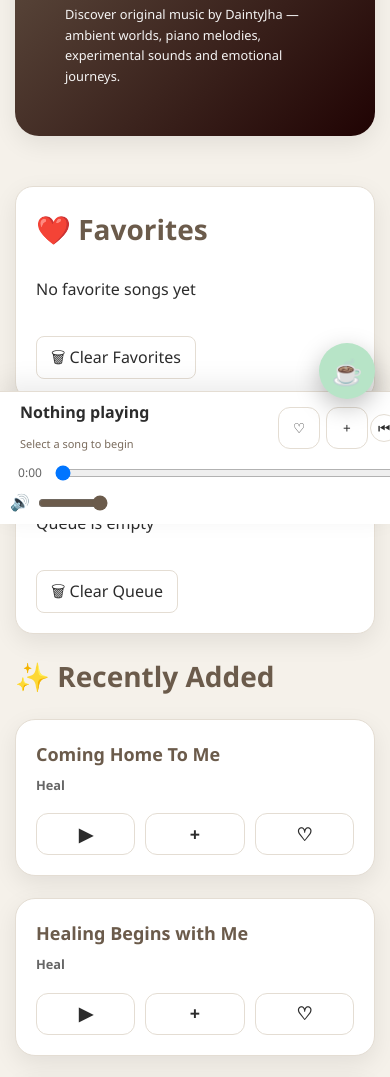
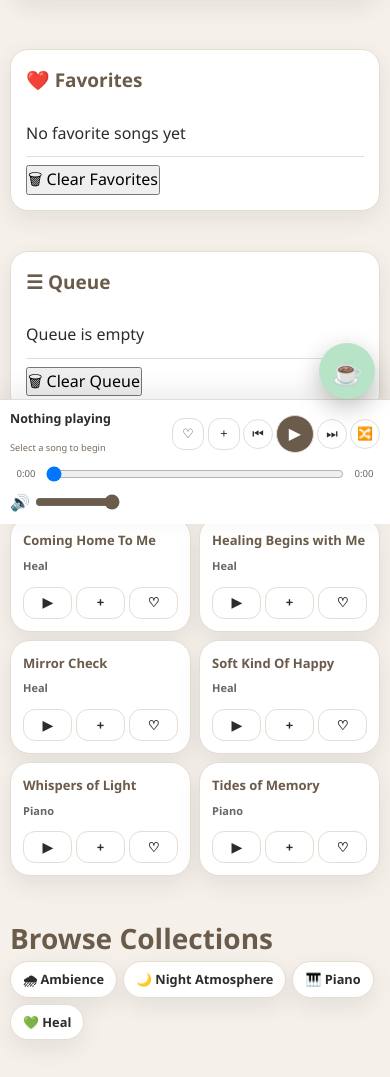
Before and after one commit to Daintyjha/DigiCafe, a plain HTML site: page music.html in a window 390 px wide. Shown: the part 320-1397 px from the top of the page. Drawn offline with Linux system fonts and the light colour scheme.

Commit message:
Update music.css

```diff
--- a/music.css
+++ b/music.css
@@ -1,7 +1,12 @@
 /* DIGICAFE MUSIC */
 *{margin:0;padding:0;box-sizing:border-box}
+
 :root{--bg:#f5f1ea;--surface:#fff;--card:#fff;--text:#2c2c2c;--text-light:#666;--accent:#6b5b4b;--accent-light:#8d7864;--border:#e4ddd3;--shadow:0 8px 25px rgba(0,0,0,.08);--radius:18px;--transition:.25s ease}
-@media(prefers-color-scheme:dark){:root{--bg:#121212;--surface:#1b1b1b;--card:#242424;--text:#f3f3f3;--text-light:#bdbdbd;--accent:#c8b39b;--accent-light:#e0cab5;--border:#343434;--shadow:0 10px 25px rgba(0,0,0,.35)}}
+
+@media(prefers-color-scheme:dark){
+:root{--bg:#121212;--surface:#1b1b1b;--card:#242424;--text:#f3f3f3;--text-light:#bdbdbd;--accent:#9b8068;--accent-light:#b99a7d;--border:#343434;--shadow:0 10px 25px rgba(0,0,0,.35)}
+}
+
 body{background:var(--bg);color:var(--text);font-family:"Segoe UI",Arial,sans-serif;line-height:1.6}
 a{color:inherit;text-decoration:none}
 button{font:inherit}
@@ -11,10 +16,10 @@ img{display:block;max-width:100%}
 .music-app{display:flex;min-height:100vh}
 
 /* SIDEBAR */
-.sidebar{position:fixed;left:0;top:0;width:260px;height:100vh;overflow-y:auto;background:var(--surface);border-right:1px solid var(--border);padding:25px}
+.sidebar{position:fixed;left:0;top:0;width:260px;height:100vh;overflow-y:auto;background:var(--surface);border-right:1px solid var(--border);padding:25px;z-index:10}
 .sidebar h3{font-size:24px;margin-bottom:18px;color:var(--accent)}
 .sidebar nav{display:flex;flex-direction:column;gap:8px;margin-bottom:25px}
-.sidebar nav a{padding:12px 14px;border-radius:12px;transition:var(--transition);color:var(--text)}
+.sidebar nav a{padding:12px 14px;border-radius:12px;color:var(--text);transition:var(--transition)}
 .sidebar nav a:hover,.sidebar nav a.active{background:var(--accent);color:#fff}
 .sidebar-card{background:var(--card);border:1px solid var(--border);border-radius:var(--radius);padding:18px;margin-bottom:20px;box-shadow:var(--shadow)}
 .sidebar-card h4{margin-bottom:12px;color:var(--accent)}
@@ -22,415 +27,135 @@ img{display:block;max-width:100%}
 .sidebar-card a:hover{color:var(--accent);padding-left:6px}
 
 /* MAIN */
-.music-content{flex:1;margin-left:260px;padding:40px 40px 140px}
-section{margin-bottom:45px}
+.music-content{flex:1;margin-left:260px;padding:40px 40px 160px}
+section{margin-bottom:40px}
 section h2{font-size:28px;margin-bottom:20px;color:var(--accent)}
+.music-content p{font-size:clamp(.8rem,1.5vw,.95rem);line-height:1.6}
 
-.library-panel{background:var(--card);border:1px solid var(--border);border-radius:var(--radius);padding:20px;box-shadow:var(--shadow);margin-bottom:20px}
-.library-panel h2{color:var(--accent);margin-bottom:15px}
-.library-panel ul{list-style:none;padding:0;margin:0}
+/* HERO */
+.hero{background:linear-gradient(135deg,var(--accent),var(--accent-light));color:#fff;padding:50px;border-radius:24px;box-shadow:var(--shadow)}
+.hero h1{font-size:clamp(2rem,5vw,42px);margin-bottom:15px}
+.hero p{max-width:700px;font-size:clamp(.85rem,1.5vw,1rem);line-height:1.7;opacity:.95}
+
+/* LIBRARY PANELS */
+.library-panels{display:grid;grid-template-columns:repeat(2,minmax(0,1fr));gap:20px}
+.library-panel{background:var(--card);border:1px solid var(--border);border-radius:var(--radius);padding:20px;box-shadow:var(--shadow)}
+.library-panel h2{font-size:22px;color:var(--accent);margin-bottom:15px}
+.library-panel ul{list-style:none;padding:0}
 .library-panel li{display:flex;align-items:center;justify-content:space-between;gap:10px;padding:10px 0;border-bottom:1px solid var(--border)}
-.library-panel li:last-child{border-bottom:none}
-.library-panel button{margin-top:15px;padding:8px 14px;border:1px solid var(--border);border-radius:8px;background:var(--surface);color:var(--text);cursor:pointer}
+.library-panel li:last-child
+.library-panel button{margin-top:15px;padding:8px 14px;border:1px solid var(--border);border-radius:8px;background:var(--surface);color:var(--text);cursor:pointer;transition:var(--transition)}
 .library-panel button:hover{background:var(--accent);color:#fff}
-
-.library-panels{display:grid;grid-template-columns:repeat(2,1fr);gap:20px}
-@media(max-width:768px){.library-panels{grid-template-columns:1fr}}
-/* HERO */
-.hero{background:linear-gradient(135deg,var(--accent),#200303);color:#fff;padding:50px;border-radius:24px;box-shadow:var(--shadow)}
-.hero h1{font-size:42px;margin-bottom:15px;font-weight:700}
-.hero p{max-width:700px;opacity:.95;line-height:1.8;font-size:17px}
 
 /* SONG GRID */
 .song-grid{display:grid;grid-template-columns:repeat(auto-fill,minmax(230px,1fr));gap:22px}
 .song-card{background:var(--card);border:1px solid var(--border);border-radius:20px;padding:20px;box-shadow:var(--shadow);transition:var(--transition)}
-.song-card:hover{transform:translateY(-6px);box-shadow:0 14px 30px rgba(0,0,0,.12)}
-.song-card h3{margin-bottom:6px;font-size:18px}
-.song-card p{color:var(--text-light);margin-bottom:18px;font-size:14px}
+.song-card:hover{transform:translateY(-5px)}
+.song-card h3{font-size:18px;margin-bottom:6px}
+.song-card p{color:var(--text-light);font-size:14px;margin-bottom:18px}
 
 /* SONG BUTTONS */
-.song-buttons{display:flex;justify-content:space-between;gap:10px}
-.song-buttons button{flex:1;height:42px;border:none;border-radius:12px;cursor:pointer;background:var(--surface);color:var(--text);border:1px solid var(--border);transition:var(--transition);font-size:18px}
+.song-buttons{display:flex;gap:10px}
+.song-buttons button{flex:1;height:42px;border:1px solid var(--border);border-radius:12px;cursor:pointer;background:var(--surface);color:var(--text);transition:var(--transition);font-size:18px}
 .song-buttons button:hover{background:var(--accent);color:#fff}
-.song-buttons .favorite-active{background:#ff5b8a;color:#fff;border:none}
-.song-buttons .queue-active{background:#5f8dee;color:#fff;border:none}
+.song-buttons .favorite-active{background:#ff5b8a;color:#fff;border-color:#ff5b8a}
+.song-buttons .queue-active{background:#5f8dee;color:#fff;border-color:#5f8dee}
 
 /* CATEGORIES */
-.category-buttons{display:flex;flex-wrap:wrap;gap:15px}
-.category-buttons button{background:var(--surface);color:var(--text);border:1px solid var(--border);border-radius:40px;padding:14px 24px;cursor:pointer;transition:var(--transition);box-shadow:var(--shadow)}
+.category-buttons{display:flex;flex-wrap:wrap;gap:10px}
+.category-buttons button{padding:10px 18px;border:1px solid var(--border);border-radius:40px;background:var(--surface);color:var(--text);cursor:pointer;transition:var(--transition);box-shadow:var(--shadow)}
 .category-buttons button:hover{background:var(--accent);color:#fff}
 
 /* EMPTY */
 .empty-message{text-align:center;color:var(--text-light);padding:40px;font-style:italic}
 
-/* PLAYER */
-.player {
-  position: fixed;
-  left: 0;
-  right: 0;
-  bottom: 0;
-  min-height: 95px;
-  background: var(--surface);
-  border-top: 1px solid var(--border);
-  display: flex;
-  align-items: center;
-  gap: 20px;
-  padding: 12px 25px;
-  box-shadow: 0 -8px 25px rgba(0,0,0,.08);
-  z-index: 999;
-  box-sizing: border-box;
-}
-
-.now-playing {
-  width: 240px;
-  flex-shrink: 0;
-  display: flex;
-  align-items: center;
-  gap: 15px;
-  padding-left: 10px;
-  min-width: 0;
-}
-
-.now-playing h3 {
-  font-size: 16px;
-  margin-bottom: 4px;
-  white-space: nowrap;
-  overflow: hidden;
-  text-overflow: ellipsis;
-}
-
-.now-playing p {
-  font-size: 13px;
-  color: var(--text-light);
-}
-
-.controls {
-  display: flex;
-  align-items: center;
-  gap: 8px;
-  flex-shrink: 0;
-}
-
-.controls button {
-  width: 40px;
-  height: 40px;
-  border: none;
-  border-radius: 50%;
-  cursor: pointer;
-  background: var(--card);
-  color: var(--text);
-  border: 1px solid var(--border);
-  transition: var(--transition);
-  font-size: 16px;
-}
-
-#playBtn {
-  width: 50px;
-  height: 50px;
-  font-size: 20px;
-  background: var(--accent);
-  color: #fff;
-}
-
-.progress {
-  flex: 1;
-  min-width: 100px;
-  display: flex;
-  align-items: center;
-  gap: 8px;
-}
-
-.progress span {
-  width: 40px;
-  text-align: center;
-  font-size: 12px;
-  color: var(--text-light);
-}
-
-.progress input {
-  flex: 1;
-  min-width: 60px;
-  cursor: pointer;
-}
-
-.volume {
-  display: flex;
-  align-items: center;
-  gap: 8px;
-  flex-shrink: 0;
-}
-
-.volume input {
-  width: 90px;
-}
-
-.player-actions {
-  display: flex;
-  gap: 6px;
-  flex-shrink: 0;
-}
-
-.player-actions button {
-  width: 38px;
-  height: 38px;
-  border: none;
-  border-radius: 10px;
-  cursor: pointer;
-  background: var(--card);
-  color: var(--text);
-  border: 1px solid var(--border);
-  transition: var(--transition);
-  font-size: 17px;
-}
-
 /* COLLECTIONS */
-.collections{margin-top:40px}
+.collections{margin-top:35px}
 .collection{background:var(--card);border-radius:16px;margin-bottom:18px;box-shadow:var(--shadow);overflow:hidden}
-.collection-header{display:flex;justify-content:space-between;align-items:center;padding:18px 22px;cursor:pointer;user-select:none;font-size:1.1rem;font-weight:600}
-.collection-header:hover{background:rgba(0,0,0,.04)}
+.collection-header{display:flex;justify-content:space-between;align-items:center;padding:18px 22px;cursor:pointer;font-size:1.1rem;font-weight:600}
+.collection-header:hover{background:rgba(128,128,128,.08)}
 .collection-header span:last-child{font-size:22px;transition:var(--transition)}
 .collection.open .collection-header span:last-child{transform:rotate(90deg)}
 .collection-body{display:none;border-top:1px solid var(--border)}
 .collection.open .collection-body{display:block}
 
 /* SONG ROW */
-.song-row{display:flex;align-items:center;justify-content:space-between;padding:14px 22px;border-bottom:1px solid var(--border)}
-.song-row:last-child{border-bottom:none}
-.song-title{flex:1}
-.song-actions{display:flex;gap:10px}
-.song-actions button{width:38px;height:38px;border:none;border-radius:50%;cursor:pointer;background:var(--surface);color:var(--text);transition:var(--transition)}
+.song-row{display:flex;align-items:center;justify-content:space-between;gap:15px;padding:14px 22px;border-bottom:1px solid var(--border)}
+.song-row:last-child
+.song-title{flex:1;min-width:0;white-space:nowrap;overflow:hidden;text-overflow:ellipsis}
+.song-actions{display:flex;gap:8px;flex-shrink:0}
+.song-actions button{width:38px;height:38px;border:1px solid var(--border);border-radius:50%;cursor:pointer;background:var(--surface);color:var(--text);transition:var(--transition)}
 .song-actions button:hover{background:var(--accent);color:#fff}
 
-.music-content p{font-size:clamp(.8rem,1.5vw,.95rem);line-height:1.6}
-@media (max-width: 768px) {
-  .player {
-    display: grid;
-    grid-template-columns: 1fr auto;
-    gap: 8px;
-    padding: 8px 10px;
-  }
+/* PLAYER */
+.player{position:fixed;left:0;right:0;bottom:0;min-height:95px;background:var(--surface);border-top:1px solid var(--border);display:flex;align-items:center;gap:20px;padding:12px 25px;box-shadow:0 -8px 25px rgba(0,0,0,.08);z-index:999}
+.now-playing{width:260px;min-width:0;display:flex;align-items:center;gap:15px}
+.now-playing-info{min-width:0}
+.now-playing h3{font-size:16px;margin:0 0 4px;white-space:nowrap;overflow:hidden;text-overflow:ellipsis}
+.now-playing p{font-size:13px;margin:0 0 3px;color:var(--text-light)}
+#playbackSource{font-size:11px;color:var(--accent);opacity:.9}
+.controls{display:flex;align-items:center;gap:8px;flex-shrink:0}
+.controls button{width:40px;height:40px;border:1px solid var(--border);border-radius:50%;cursor:pointer;background:var(--card);color:var(--text);transition:var(--transition);font-size:16px}
+#playBtn{width:50px;height:50px;font-size:20px;background:var(--accent);color:#fff}
+.progress{flex:1;min-width:100px;display:flex;align-items:center;gap:8px}
+.progress span{width:40px;text-align:center;font-size:12px;color:var(--text-light)}
+.progress input{flex:1;min-width:60px;cursor:pointer}
+.volume{display:flex;align-items:center;gap:8px;flex-shrink:0}
+.volume input{width:90px}
+.player-actions{display:flex;gap:6px;flex-shrink:0}
+.player-actions button{width:42px;height:42px;border:1px solid var(--border);border-radius:12px;cursor:pointer;background:var(--card);color:var(--text);transition:var(--transition);font-size:17px}
+.player-actions button:hover{background:var(--accent);color:#fff}
+.player-actions button.active-playlist{background:var(--accent);color:#fff;border-color:var(--accent);transform:scale(1.05)}
 
-  .now-playing {
-    min-width: 0;
-  }
-
-  .now-playing h3 {
-    font-size: 0.75rem;
-    white-space: nowrap;
-    overflow: hidden;
-    text-overflow: ellipsis;
-  }
-
-  .now-playing p {
-    font-size: 0.65rem;
-  }
-
-  .controls {
-    gap: 2px;
-  }
-
-  .controls button,
-  .player-actions button {
-    width: 28px;
-    height: 28px;
-    font-size: 0.85rem;
-  }
-
-  /* Progress bar remains visible */
-  .progress {
-    grid-column: 1 / -1;
-    width: 100%;
-    min-width: 0;
-    gap: 5px;
-    font-size: 0.65rem;
-  }
-
-  #progressBar {
-    width: 100%;
-    min-width: 0;
-  }
-
-  .volume {
-    grid-column: 1;
-  }
-
-  #volumeSlider {
-    width: 70px;
-  }
-
-  .player-actions {
-    grid-column: 2;
-    grid-row: 3;
-  }
-}
-@media(max-width:768px){.music-app{display:flex;flex-direction:column}.music-content{order:1;margin-left:0;padding:25px 15px 130px}.sidebar{order:2;position:relative;width:100%;height:auto;border-right:none;border-top:1px solid var(--border);padding:20px}.sidebar nav{flex-direction:row;flex-wrap:wrap}.sidebar nav a{flex:1;text-align:center}}
-
-@media(max-width:768px){.music-content{padding-bottom:240px}.sidebar{padding-bottom:180px}}
-
-@media (max-width: 768px) {
-  /* Make song items more compact */
-  .song-item {
-    padding: 8px 10px;
-    gap: 8px;
-    min-height: 52px;
-  }
-
-  /* Smaller song artwork */
-  .song-item img,
-  .song-cover {
-    width: 42px;
-    height: 42px;
-  }
-
-  /* Smaller text */
-  .song-item h3,
-  .song-item .song-title {
-    font-size: 0.85rem;
-  }
-
-  .song-item p,
-  .song-item .artist {
-    font-size: 0.7rem;
-  }
-
-  /* Smaller buttons */
-  .song-item button,
-  .song-item .play-btn,
-  .song-item .queue-btn {
-    width: 30px;
-    height: 30px;
-    padding: 5px;
-    font-size: 0.8rem;
-  }
-}
-@media (max-width: 768px) {
-  .song-item {
-    padding: 2px px;
-    gap: 7px;
-    min-height: 20px;
-  }
-
-  }
-@media (max-width: 768px) {
-  .music-library h1 {
-    font-size: 0.9rem;
-  }
-
-  .music-library h2 {
-    font-size: 0.7rem;
-  }
-
-  .music-library h3 {
-    font-size: 0.5rem;
-  }
+/* MOBILE */
+@media(max-width:768px){
+.music-app{display:flex;flex-direction:column}
+.music-content{order:1;margin-left:0;padding:25px 15px 230px}
+.sidebar{order:2;position:relative;top:auto;left:auto;width:100%;height:auto;border-right:none;border-top:1px solid var(--border);padding:20px}
+.sidebar nav{flex-direction:row;flex-wrap:wrap}
+.sidebar nav a{flex:1;min-width:100px;text-align:center}
+.library-panels{grid-template-columns:1fr}
+.hero{padding:30px 20px}
+.hero h1{font-size:clamp(1.8rem,8vw,2.5rem)}
+.song-grid{grid-template-columns:repeat(auto-fill,minmax(160px,1fr));gap:12px}
+.song-card{padding:15px}
+.song-card h3{font-size:15px}
+.song-card p{font-size:12px;margin-bottom:12px}
+.song-buttons{gap:6px}
+.song-buttons button{height:36px;font-size:15px}
+.category-buttons{gap:6px}
+.category-buttons button{padding:7px 12px;font-size:.8rem}
+.song-row{padding:10px 12px;gap:8px}
+.song-actions{gap:5px}
+.song-actions button{width:32px;height:32px;font-size:.8rem}
+.player{display:grid;grid-template-columns:minmax(0,1fr) auto;gap:6px 8px;min-height:125px;padding:8px 10px}
+.now-playing{grid-column:1;width:auto;gap:8px}
+.now-playing h3{font-size:.78rem}
+.now-playing p{font-size:.65rem}
+#playbackSource{font-size:.58rem}
+.controls{grid-column:2;gap:3px}
+.controls button{width:30px;height:30px;font-size:.8rem}
+#playBtn{width:38px;height:38px;font-size:1rem}
+.progress{grid-column:1/-1;grid-row:2;width:100%;min-width:0;gap:4px}
+.progress span{width:32px;font-size:.6rem}
+.progress input{min-width:0;width:100%}
+.volume{grid-column:1;grid-row:3;gap:5px}
+.volume input{width:70px}
+.player-actions{grid-column:2;grid-row:3;gap:4px}
+.player-actions button{width:32px;height:32px;font-size:.8rem}
 }
 
-
-  /* Artist / secondary text */
-  .song-item p,
-  .song-item .artist {
-    font-size: 0.62rem;
-    line-height: 1.1;
-  }
-
-  /* Smaller buttons */
-  .song-item button,
-  .song-item .play-btn,
-  .song-item .queue-btn {
-    width: 26px;
-    height: 26px;
-    padding: 4px;
-    font-size: 0.7rem;
-  }
-
-.category-buttons {
-  display: flex;
-  flex-wrap: wrap;
-  gap: 8px;
+/* SMALL PHONES */
+@media(max-width:480px){
+.music-content{padding-left:10px;padding-right:10px}
+.sidebar{padding:15px}
+.sidebar nav a{min-width:80px;padding:9px 6px;font-size:.85rem}
+.song-grid{grid-template-columns:1fr 1fr;gap:8px}
+.song-card{padding:12px}
+.song-card h3{font-size:13px}
+.song-card p{font-size:11px}
+.song-buttons{gap:4px}
+.song-buttons button{height:32px;font-size:13px}
+.library-panel{padding:15px}
+.library-panel h2{font-size:19px}
 }
-
-.category-buttons button {
-  padding: 7px 12px;
-  font-size: 0.8rem;
-  min-height: 34px;
-  border-radius: 7px;
-  white-space: nowrap;
-}
-@media (max-width: 768px) {
-  .category-buttons {
-    gap: 6px;
-  }
-
-  .category-buttons button {
-    padding: 5px 8px;
-    font-size: 0.7rem;
-    min-height: 30px;
-    border-radius: 6px;
-  }
-}
-.player-actions button.active-playlist {
-  background: var(--accent) !important;
-  color: #58d669 !important;
-  border-color: var(--accent) !important;
-}
-.player-actions button.active-playlist {
-  background: var(--accent) !important;
-  color: #58d669 !important;
-  border-color: var(--accent) !important;
-  box-shadow: 0 0 0 3px color-mix(
-    in srgb,
-    var(--accent) 25%,
-    transparent
-  );
-}
-@media (max-width: 600px) {
-  body {
-    padding-bottom: 150px;
-  }
-}
-.now-playing {
-  width: 260px;
-  min-width: 0;
-}
-
-.now-playing-info {
-  min-width: 0;
-}
-
-.now-playing h3 {
-  font-size: 16px;
-  margin: 0 0 4px;
-  white-space: nowrap;
-  overflow: hidden;
-  text-overflow: ellipsis;
-}
-
-.now-playing p {
-  font-size: 13px;
-  margin: 0 0 3px;
-  color: var(--text-light);
-}
-
-#playbackSource {
-  font-size: 11px;
-  color: var(--accent);
-  opacity: 0.9;
-}
-.player-actions button {
-  width: 42px;
-  height: 42px;
-  border: none;
-  border-radius: 12px;
-  cursor: pointer;
-  background: var(--card);
-  color: var(--text);
-  border: 1px solid var(--border);
-  transition: 0.2s ease;
-}
-
-.player-actions button.active-playlist {
-  background: var(--accent);
-  color: #fff;
-  border-color: var(--accent);
-  transform: scale(1.05);
-}
```
